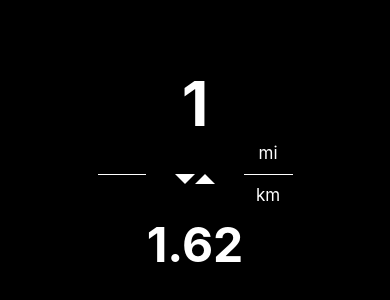
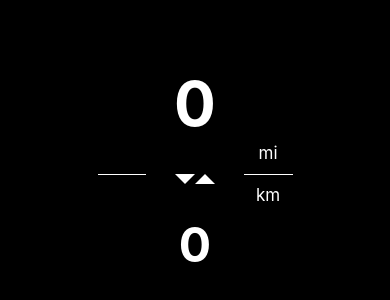
Before and after one commit to Metrics-Ecosystem/mikm, a React Native app: screen / in a window 390 px wide. Shown: the part 248-548 px from the top of the page. Built offline with nearby package versions, Linux system fonts and the light colour scheme.

Commit message:
fix initial value

```diff
--- a/App.tsx
+++ b/App.tsx
@@ -49,8 +49,8 @@ const arthm = (a: number, unit: number, b: number) => unit ? a+b : a-b;
 /** Main component */
 function App(): React.JSX.Element {
   /*** States */
-  const [miValue, setMi] = useState('1');
-  const [kmValue, setKm] = useState('1.62');
+  const [miValue, setMi] = useState('0');
+  const [kmValue, setKm] = useState('0');
   const [miFont, setMiFont]: any = useState(fontParams[2]);
   const [kmFont, setKmFont]: any = useState(fontParams[6]);
   const [timer, setTimer]: any = useState(null);
```
